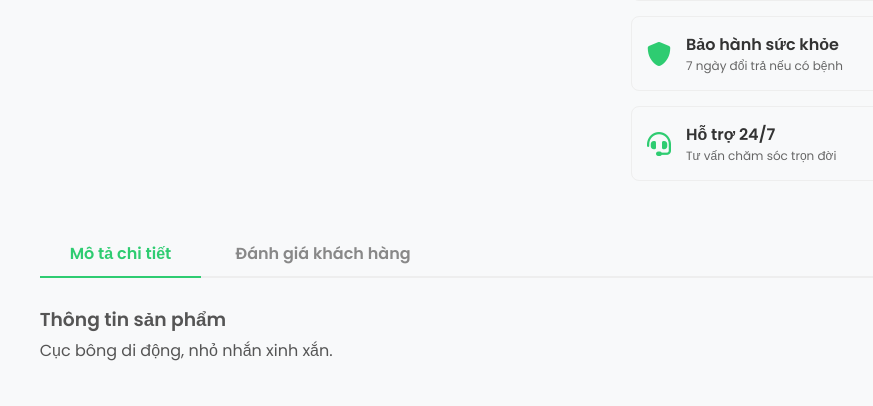
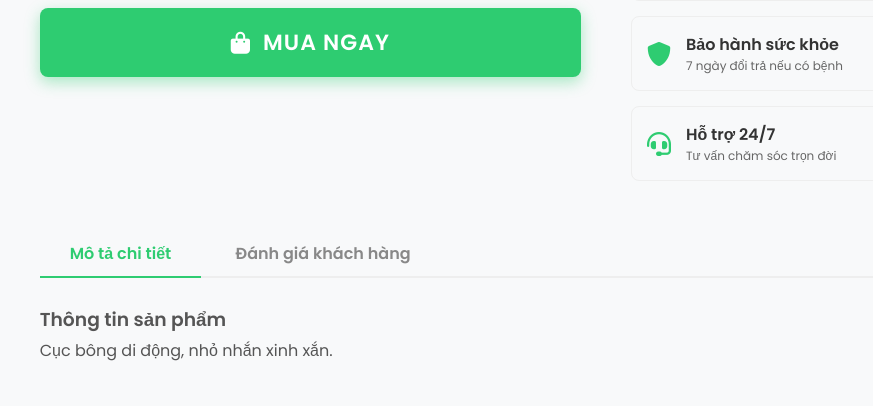
Before and after one commit to lehoangmiucon/YuumiShop, a PHP site: page /product_detail.php?id=172 in a window 1280 px wide. Shown: the part 545-951 px from the top of the page, without its empty margins (34-907 px from the left). Run offline with PHP 8.4, Linux system fonts and the light colour scheme; data comes from the database, SQL or seed files in the repository; data that the repository does not hold is empty.

Commit message:
update giao diện product_detail và sửa lỗi ko đồng bộ giỏ hàng

```diff
--- a/src/assets/css/style.css
+++ b/src/assets/css/style.css
@@ -781,6 +781,31 @@ button.agbg-border:hover, a.btn.agbg-border:hover {
 .btn-danger { background: #e74c3c; color: white; }
 .btn-danger:hover { background: #c0392b; }
 
+/* Style nút Mua Ngay To */
+    .btn-big-buy {
+        width: 100%;
+        padding: 15px;
+        background: #2ecc71; /* Màu xanh lá */
+        color: white;
+        border: none;
+        border-radius: 8px;
+        font-size: 18px;
+        font-weight: bold;
+        text-transform: uppercase;
+        cursor: pointer;
+        transition: 0.3s;
+        box-shadow: 0 5px 15px rgba(46, 204, 113, 0.4);
+        display: flex;
+        align-items: center;
+        justify-content: center;
+        gap: 10px;
+    }
+    .btn-big-buy:hover {
+        transform: scale(1.05); /* Phóng to khi hover */
+        background: #27ae60;
+        box-shadow: 0 8px 25px rgba(46, 204, 113, 0.6);
+    }
+
 @keyframes fadeIn { from { opacity: 0; } to { opacity: 1; } }
 @keyframes scaleUp { to { transform: scale(1); } }
 
--- a/src/includes/header.php
+++ b/src/includes/header.php
@@ -53,10 +53,20 @@ if (isset($_SESSION['user_id'])) {
                 </ul>
             </nav>
             <div class="user-actions">
-                <a href="cart.php" class="cart-btn">
-                    <i class="fas fa-shopping-cart"></i>
-                    <span class="badge"><?= isset($_SESSION['cart']) ? count($_SESSION['cart']) : 0 ?></span>
-                </a>
+                <?php
+                    // Tính tổng số lượng sản phẩm
+                    $total_qty = 0;
+                    if (isset($_SESSION['cart'])) {
+                        foreach ($_SESSION['cart'] as $item) {
+                            $total_qty += $item['qty'];
+                        }
+                    }
+                ?>
+                    <a href="cart.php" class="cart-btn">
+                        <i class="fas fa-shopping-cart"></i>
+                        <span class="badge"><?= $total_qty ?></span>
+                    </a>
+
                 <?php if (isset($_SESSION['user_id'])): ?>
                     <div class="dropdown">
                         <a href="profile.php" class="user-link"><i class="fas fa-user-circle"></i> <?= htmlspecialchars($_SESSION['user_name']) ?></a>
--- a/src/index.php
+++ b/src/index.php
@@ -85,10 +85,12 @@
                             <input type="hidden" name="action" value="add">
                             <input type="hidden" name="id" value="<?= $row['id'] ?>">
                             <input type="hidden" name="qty" value="1">
+                            <input type="hidden" name="redirect" value="cart">
                             <button type="submit" class="btn-buy" style="width: 100%; cursor: pointer; border: none;">
                                 <i class="fas fa-cart-plus"></i> Thêm vào giỏ
                             </button>
                         </form>
+
                     </div>
                 </div>
             </div>
--- a/src/product_detail.php
+++ b/src/product_detail.php
@@ -69,6 +69,15 @@ include 'includes/header.php';
             <div class="main-img">
                 <img src="assets/images/<?= $product['image'] ?>" alt="<?= htmlspecialchars($product['name']) ?>">
             </div>
+
+            <form action="cart.php" method="POST" style="margin-top: 20px;">
+                <input type="hidden" name="action" value="add">
+                <input type="hidden" name="id" value="<?= $product['id'] ?>">
+                <input type="hidden" name="qty" value="1">
+                <input type="hidden" name="redirect" value="cart"> <button type="submit" class="btn-big-buy">
+                    <i class="fas fa-shopping-bag"></i> MUA NGAY
+                </button>
+            </form>
         </div>
 
         <div class="detail-info">
@@ -114,11 +123,17 @@ include 'includes/header.php';
                     <input type="hidden" name="action" value="add">
                     <input type="hidden" name="id" value="<?= $product['id'] ?>">
 
+                    <input type="hidden" name="redirect" value="cart">
+
                     <div class="qty-control">
                         <button type="button" onclick="this.nextElementSibling.stepDown()">-</button>
                         <input type="number" name="qty" value="1" min="1" max="10" readonly>
                         <button type="button" onclick="this.previousElementSibling.stepUp()">+</button>
                     </div>
+
+                    <button type="submit" class="btn-add-cart" style="background: white; color: #2ecc71; border: 1px solid #2ecc71;">
+                        <i class="fas fa-cart-plus"></i> Thêm vào giỏ
+                    </button>
 
                 </form>
             </div>
@@ -243,9 +258,13 @@ include 'includes/header.php';
                         <form action="cart.php" method="POST" style="margin-top: 10px;">
                             <input type="hidden" name="action" value="add">
                             <input type="hidden" name="id" value="<?= $rel['id'] ?>">
+                            <input type="hidden" name="qty" value="1">
+                            <input type="hidden" name="redirect" value="cart">
+
                             <button type="submit" class="btn-buy" style="width: 100%; border: none; cursor: pointer; padding: 8px; font-size: 14px;">
                                 <i class="fas fa-cart-plus"></i> Thêm vào giỏ
                             </button>
+                        </form>
                     </form>
                 </div>
             </div>
@@ -264,6 +283,30 @@ include 'includes/header.php';
     transition:.3s;
     }
     .btn-buy:hover { background:#27ae60; }
+
+    .btn-big-buy{
+        background: #2ecc71;
+        color: white;
+        border: none;
+        border-radius: 8px;
+        font-size: 22px; /* chữ bự hơn */
+        font-weight: 800; /* dày hơn */
+        cursor: pointer;
+        transition: 0.3s;
+        padding: 18px 28px; /* nút to bè */
+        display: flex;
+        align-items: center;
+        justify-content: center;
+        gap: 12px;
+        letter-spacing: 1px; /* chữ căng hơn */
+        text-transform: uppercase; /* in hoa toàn bộ */
+    }
+
+    .btn-big-buy:hover{
+        background: #27ae60;
+        transform: translateY(-2px);
+        box-shadow: 0 5px 15px rgba(60, 231, 86, 0.4);
+    }
 
     .product-detail-wrapper { display: grid; grid-template-columns: 1fr 1fr; gap: 50px; }
     .main-img img { width: 100%; border-radius: 10px; border: 1px solid #eee; box-shadow: 0 5px 15px rgba(0,0,0,0.05); }
--- a/src/products.php
+++ b/src/products.php
@@ -187,7 +187,10 @@ $products = $stmt->fetchAll(PDO::FETCH_ASSOC);
                                 <form action="cart.php" method="POST" style="display:inline;">
                                     <input type="hidden" name="action" value="add">
                                     <input type="hidden" name="id" value="<?= $row['id'] ?>">
-                                    <button class="btn" title="Thêm vào giỏ"><i class="fas fa-shopping-cart"></i></button>
+                                    <input type="hidden" name="redirect" value="cart">
+                                    <button class="btn" title="Thêm vào giỏ">
+                                        <i class="fas fa-cart-plus"></i>
+                                    </button>
                                 </form>
                             </div>
                         </div>
```
Also changed, not shown: src/cart.php (+14 -8 lines), 1 other file. Lines whose indentation alone changed are shown as unchanged.
